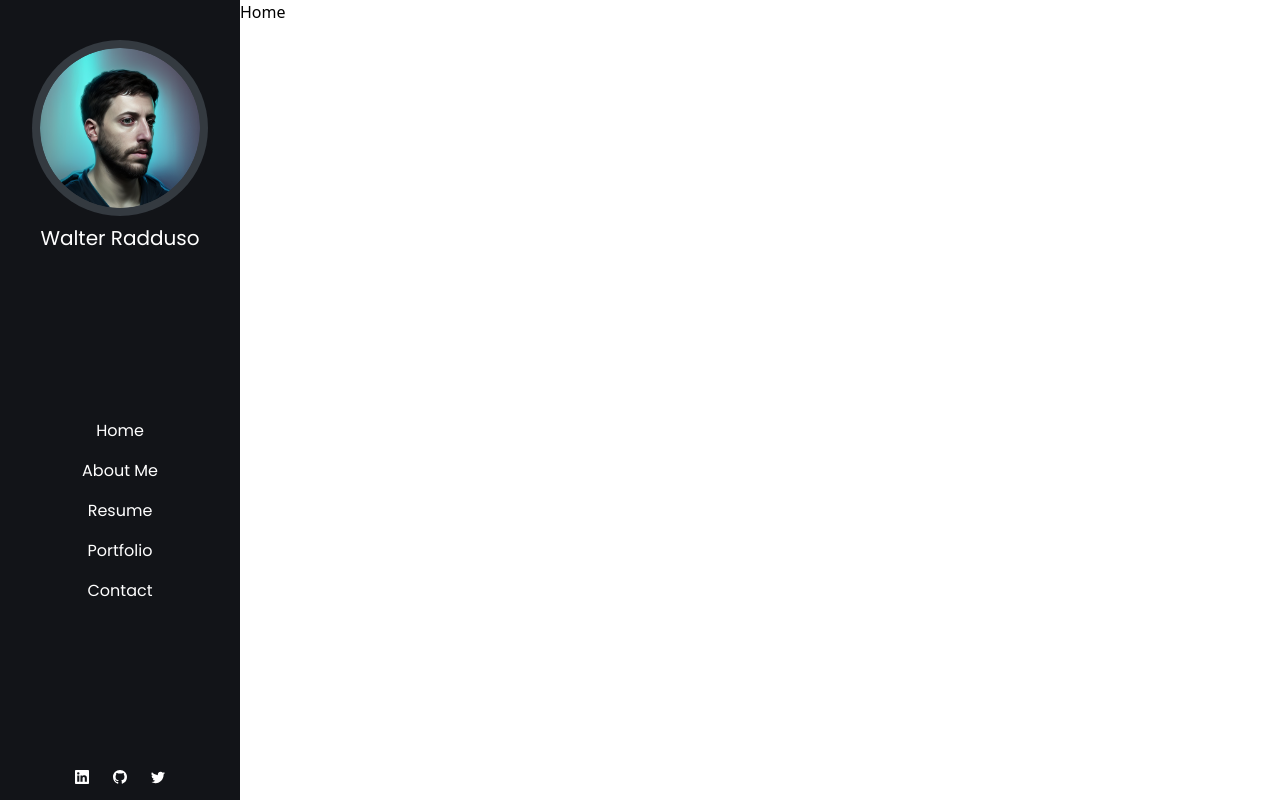
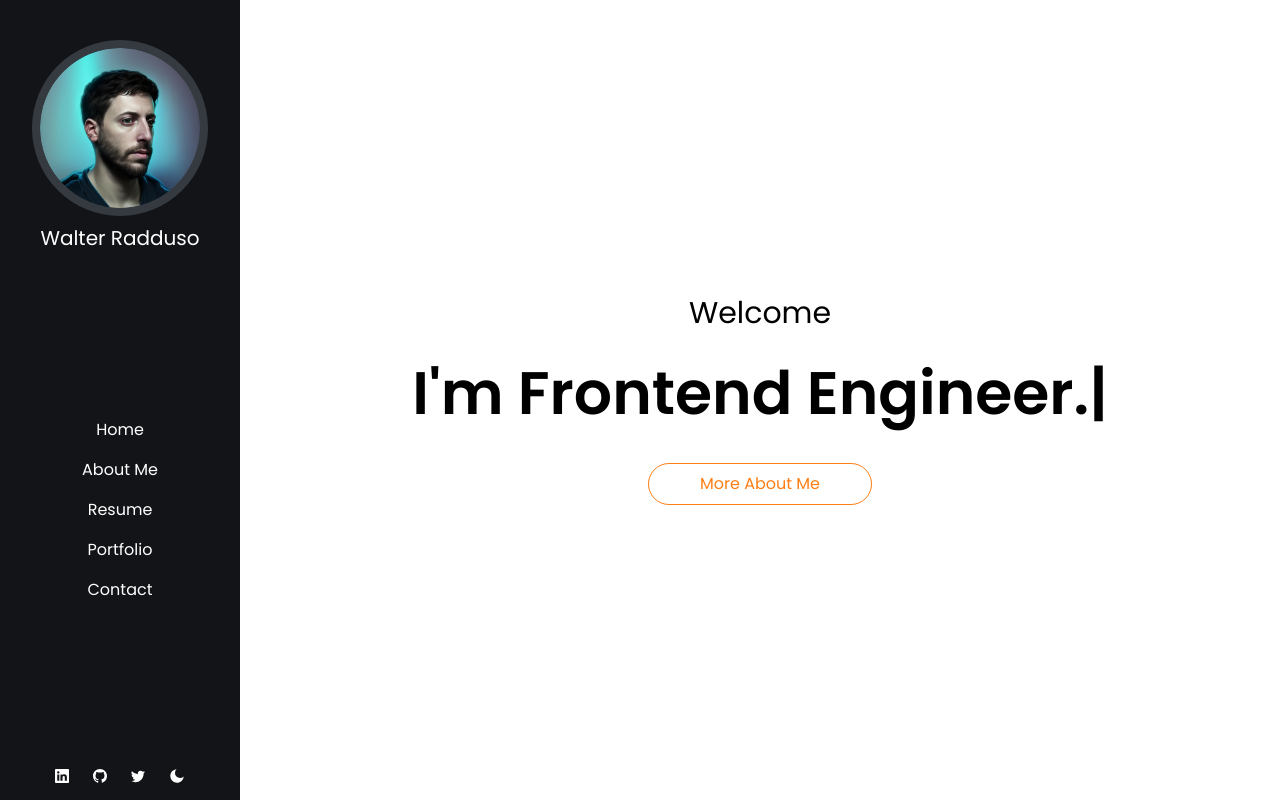
Before and after one commit to walterradduso/portfolio-page, a Next.js app: page / in a window 1280 px wide. Shown: the top 800 px of the page. Built offline with nearby package versions, Linux system fonts and the light colour scheme.

Commit message:
feat: add typed lib and component, add theme switcher, add home component, update nav components

```diff
--- a/package.json
+++ b/package.json
@@ -21,7 +21,8 @@
     "next-themes": "^0.2.1",
     "react": "18.2.0",
     "react-dom": "18.2.0",
-    "react-icons": "^4.8.0"
+    "react-icons": "^4.8.0",
+    "react-type-animation": "^3.0.1"
   },
   "devDependencies": {
     "@testing-library/jest-dom": "5.16.5",
--- /dev/null
+++ b/src/app/components/Home/Home.tsx
@@ -0,0 +1,18 @@
+import { Button } from '@/components/Button';
+import { TypedText } from '@/components/TypedText';
+
+function Home() {
+  const sequence = ["I'm Walter Radduso", 2000, "I'm Frontend Engineer.", 2000];
+
+  return (
+    <section className="flex h-screen flex-col items-center justify-center gap-8 font-poppins">
+      <h2 className="text-3xl">Welcome</h2>
+
+      <TypedText className="mb-2 text-center font-poppins text-6xl font-semibold" sequence={sequence} wrapper="span" />
+
+      <Button className="w-56 border-primary text-primary hover:bg-primary hover:text-white" text="More About Me" />
+    </section>
+  );
+}
+
+export default Home;
--- /dev/null
+++ b/src/app/components/Home/index.ts
@@ -0,0 +1 @@
+export { default as Home } from './Home';
--- a/src/app/components/NavBurger/NavBurger.tsx
+++ b/src/app/components/NavBurger/NavBurger.tsx
@@ -21,7 +21,7 @@ function NavBurger(): ReactElement {
   });
 
   const menuStyles = clsx(
-    'absolute left-0 top-14 block w-full overflow-hidden bg-primary-menu-color transition-all duration-500 ease-in-out md:hidden',
+    'absolute left-0 top-14 z-10 block w-full overflow-hidden bg-primary-menu-color transition-all duration-500 ease-in-out md:hidden',
     {
       'max-h-0': !isOpen,
       'max-h-60': isOpen,
--- a/src/app/components/NavSocial/NavSocial.tsx
+++ b/src/app/components/NavSocial/NavSocial.tsx
@@ -1,5 +1,7 @@
 import { ReactElement } from 'react';
 import { BsGithub, BsLinkedin, BsTwitter } from 'react-icons/bs';
+
+import { ThemeSwitcher } from '@/components/ThemeSwitcher';
 
 function NavSocial(): ReactElement {
   return (
@@ -22,6 +24,8 @@ function NavSocial(): ReactElement {
             <BsTwitter />
           </a>
         </li>
+
+        <ThemeSwitcher />
       </ul>
     </section>
   );
--- a/src/app/components/PageContainer/PageContainer.tsx
+++ b/src/app/components/PageContainer/PageContainer.tsx
@@ -1,12 +1,19 @@
+import { Home } from '@/app/components/Home';
 import { SectionContainer } from '@/components/SectionContainer';
 
 function PageContainer() {
   return (
     <>
-      <SectionContainer className="bg-primary-light-color dark:bg-primary-dark-color">Home</SectionContainer>
+      <SectionContainer className="bg-primary-light-color dark:bg-primary-dark-color">
+        <Home />
+      </SectionContainer>
+
       <SectionContainer className="bg-secondary-light-color dark:bg-secondary-dark-color">About Me</SectionContainer>
+
       <SectionContainer className="bg-primary-light-color dark:bg-primary-dark-color">Resume</SectionContainer>
+
       <SectionContainer className="bg-secondary-light-color dark:bg-secondary-dark-color">Portfolio</SectionContainer>
+
       <SectionContainer className="bg-primary-light-color dark:bg-primary-dark-color">Contact</SectionContainer>
     </>
   );
--- /dev/null
+++ b/src/components/Button/Button.tsx
@@ -0,0 +1,15 @@
+import clsx from 'clsx';
+import { ReactElement } from 'react';
+
+interface Props {
+  className?: string;
+  text: string;
+}
+
+function Button({ className, text }: Props): ReactElement {
+  const buttonStyle = clsx('rounded-full border bg-transparent p-2 transition duration-300 ease-in-out', className);
+
+  return <button className={buttonStyle}>{text}</button>;
+}
+
+export default Button;
--- /dev/null
+++ b/src/components/Button/index.ts
@@ -0,0 +1 @@
+export { default as Button } from './Button';
--- a/src/components/ThemeSwitcher/ThemeSwitcher.tsx
+++ b/src/components/ThemeSwitcher/ThemeSwitcher.tsx
@@ -2,7 +2,8 @@
 
 import { useTheme } from 'next-themes';
 import { useEffect, useState } from 'react';
-import { BsFillMoonFill, BsFillSunFill } from 'react-icons/bs';
+import { BsSunFill } from 'react-icons/bs';
+import { RiMoonFill } from 'react-icons/ri';
 
 function ThemeSwitcher() {
   const [mounted, setMounted] = useState(false);
@@ -18,17 +19,12 @@ function ThemeSwitcher() {
 
   const currentTheme = theme === 'system' ? systemTheme : theme;
 
-  if (currentTheme === 'dark') {
-    return (
-      <button onClick={() => setTheme('light')}>
-        <BsFillSunFill />
-      </button>
-    );
-  }
-
   return (
-    <button onClick={() => setTheme('dark')}>
-      <BsFillMoonFill />
+    <button
+      className="cursor-pointer text-base text-white hover:text-primary"
+      onClick={() => setTheme(currentTheme === 'dark' ? 'light' : 'dark')}
+    >
+      {currentTheme === 'dark' ? <BsSunFill /> : <RiMoonFill />}
     </button>
   );
 }
--- /dev/null
+++ b/src/components/TypedText/TypedText.tsx
@@ -0,0 +1,18 @@
+'use client';
+
+import { ReactElement } from 'react';
+import { TypeAnimation } from 'react-type-animation';
+
+type Wrapper = 'p' | 'div' | 'span' | 'strong' | 'a' | 'h1' | 'h2' | 'h3' | 'h4' | 'h5' | 'h6' | 'b';
+
+interface Props {
+  className?: string;
+  sequence: (string | number)[];
+  wrapper: Wrapper;
+}
+
+function TypedText({ className, sequence, wrapper }: Props): ReactElement {
+  return <TypeAnimation className={className} cursor={true} repeat={Infinity} sequence={sequence} wrapper={wrapper} />;
+}
+
+export default TypedText;
--- /dev/null
+++ b/src/components/TypedText/index.ts
@@ -0,0 +1 @@
+export { default as TypedText } from './TypedText';
```
Also changed, not shown: 1 other file (tests, documents, lock files or other folders).
